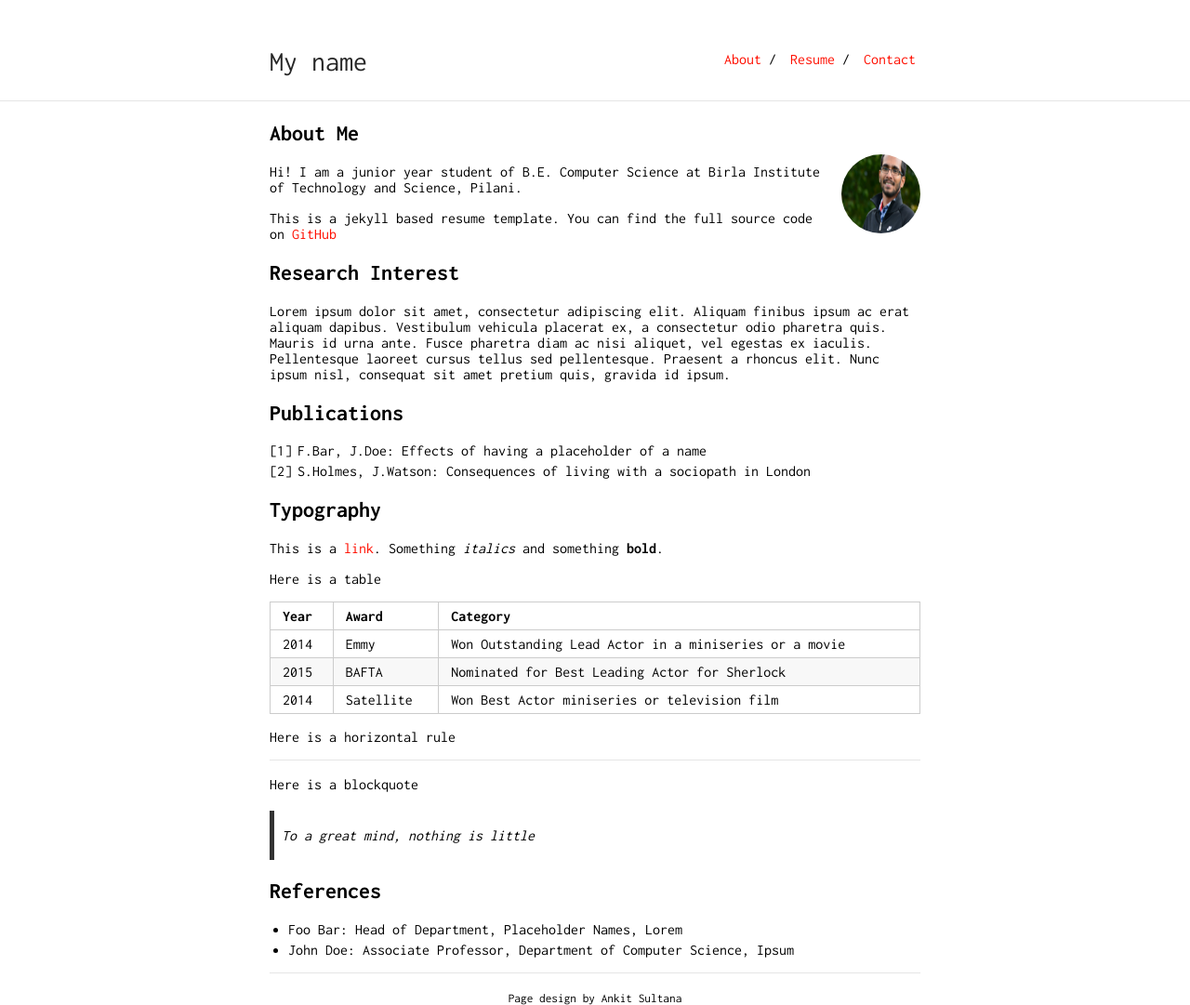
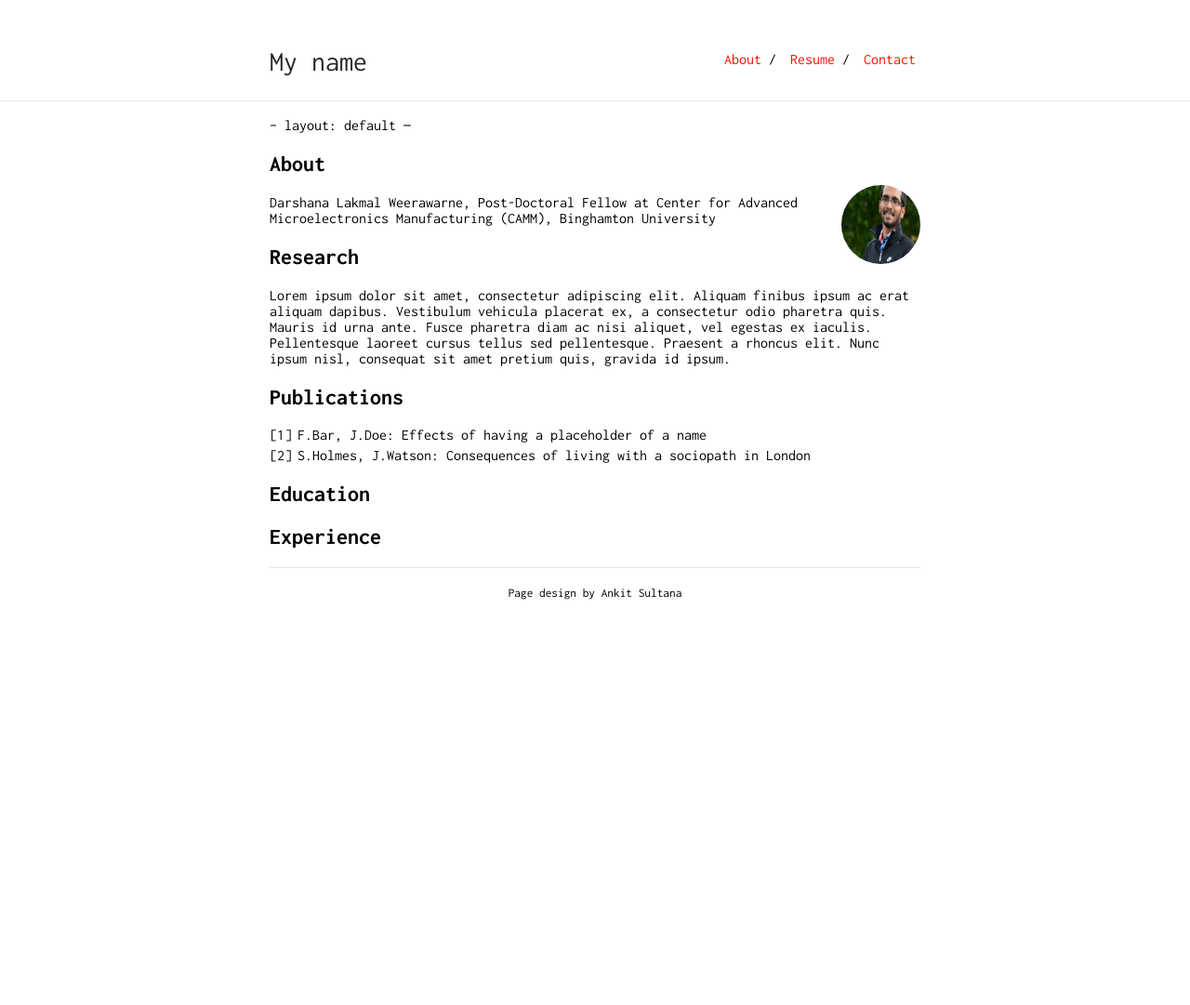
Before and after one commit to dlweerawarne/dlweerawarne.github.io, a Jekyll site: the page built from index.md, in a window 1280 px wide. Shown: the whole page at 93% size. Built offline with Jekyll 4.4.1, drawn with Linux system fonts in a browser that asks for light colours; our own code applies the rules of GitHub Pages for plain Markdown files; after the commit the page ends 900 px from its top, so only the background shows below that.

Commit message:
Update index.md

```diff
--- a/index.md
+++ b/index.md
@@ -1,16 +1,16 @@
----
+--
 layout: default
 ---
 
-## About Me
+## About
 
 <img class="profile-picture" src="sherlock.jpg" width="200">
 
-Hi! I am a junior year student of B.E. Computer Science at Birla Institute of Technology and Science, Pilani.
+Darshana Lakmal Weerawarne,
+Post-Doctoral Fellow at Center for Advanced Microelectronics Manufacturing (CAMM),
+Binghamton University
 
-This is a jekyll based resume template. You can find the full source code on [GitHub](https://github.com/bk2dcradle/researcher)
-
-## Research Interest
+## Research
 
 Lorem ipsum dolor sit amet, consectetur adipiscing elit. Aliquam finibus ipsum ac erat aliquam dapibus. Vestibulum vehicula placerat ex, a consectetur odio pharetra quis. Mauris id urna ante. Fusce pharetra diam ac nisi aliquet, vel egestas ex iaculis. Pellentesque laoreet cursus tellus sed pellentesque. Praesent a rhoncus elit. Nunc ipsum nisl, consequat sit amet pretium quis, gravida id ipsum.
 
@@ -19,27 +19,7 @@ Lorem ipsum dolor sit amet, consectetur adipiscing elit. Aliquam finibus ipsum a
 1. F.Bar, J.Doe: Effects of having a placeholder of a name
 2. S.Holmes, J.Watson: Consequences of living with a sociopath in London
 
-## Typography
 
-This is a [link](http://google.com). Something *italics* and something **bold**.
+## Education
 
-Here is a table
-
-Year | Award | Category
------|-------|--------
-2014 | Emmy  | Won Outstanding Lead Actor in a miniseries or a movie
-2015 | BAFTA | Nominated for Best Leading Actor for Sherlock
-2014 | Satellite | Won Best Actor miniseries or television film
-
-Here is a horizontal rule
-
----
-
-Here is a blockquote
-
-> To a great mind, nothing is little
-
-## References
-
-* Foo Bar: Head of Department, Placeholder Names, Lorem
-* John Doe: Associate Professor, Department of Computer Science, Ipsum
+## Experience
```
